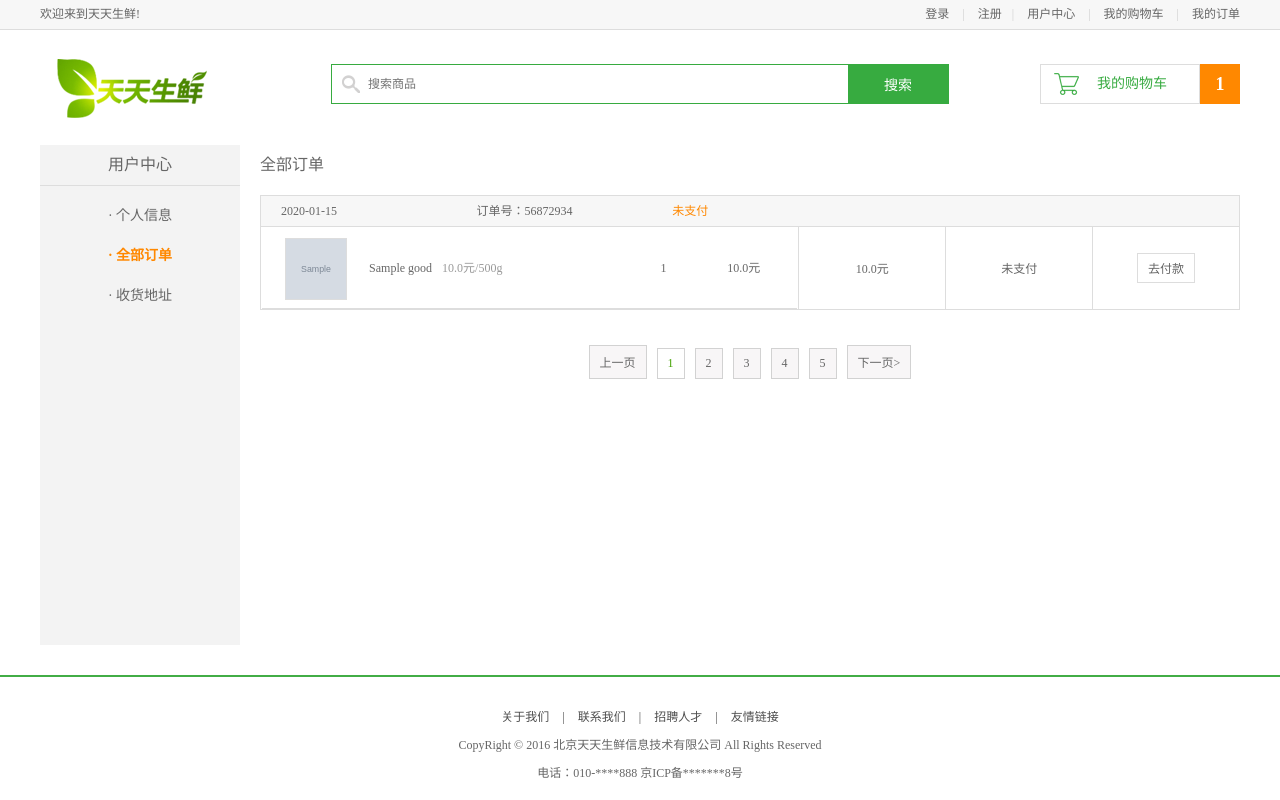
After one commit to OrdinaryClover/Qshop, a Django app: template Buyer/templates/buyer/user_center_order.html in a window 1280 px wide. The commit adds this page. Run offline with Django 3.2, Linux system fonts and the light colour scheme; the template is opened without the code that fills it: values that come from a table or form of the project are taken from there, others are empty; tables that the repository leaves empty hold one stand-in row (values such as "Sample post"); grey boxes marked "Sample" are stand-in pictures; parts of the project's set-up code (start-up, migrations or seed data) failed here and were passed over.

Commit message:
3.5完结版
Signed-off-by: wu <1975964827@qq.com>

```diff
--- a/Buyer/templates/buyer/base.html
+++ b/Buyer/templates/buyer/base.html
@@ -39,7 +39,7 @@
 					<span>|</span>
 					<a href="/buyer/cart/">我的购物车</a>
 					<span>|</span>
-					<a href="user_center_order.html">我的订单</a>
+					<a href="/buyer/user_center_order/">我的订单</a>
 				</div>
 			</div>
 		</div>
@@ -78,22 +78,22 @@
 	</div>
 {% block script %}
     	<script type="text/javascript" src="/static/buyer/js/slide.js"></script>
-	<script type="text/javascript">
-		//BCSlideshow('focuspic');
-		var oFruit = document.getElementById('fruit_more');
-		var oShownum = document.getElementById('show_count');
-
-		var hasorder = localStorage.getItem('order_finish');
-
-		if(hasorder)
-		{
-			oShownum.innerHTML = '2';
-		}
-
-		oFruit.onclick = function(){
-			window.location.href = 'list.html';
-		}
-	</script>
+{#	    <script type="text/javascript">#}
+{#		//BCSlideshow('focuspic');#}
+{#		var oFruit = document.getElementById('fruit_more');#}
+{#		var oShownum = document.getElementById('show_count');#}
+{##}
+{#		var hasorder = localStorage.getItem('order_finish');#}
+{##}
+{#		if(hasorder)#}
+{#		{#}
+{#			oShownum.innerHTML = '2';#}
+{#		}#}
+{##}
+{#		oFruit.onclick = function(){#}
+{#			window.location.href = 'list.html';#}
+{#		}#}
+{#	</script>#}
 {% endblock %}
 </body>
 </html>
--- /dev/null
+++ b/Buyer/templates/buyer/user_center_order.html
@@ -0,0 +1,60 @@
+{% extends "buyer/base.html" %}
+{% block title %}
+    订单详情
+{% endblock %}
+{% block content %}
+    	<div class="main_con clearfix">
+		<div class="left_menu_con clearfix">
+			<h3>用户中心</h3>
+			<ul>
+				<li><a href="user_center_info.html">· 个人信息</a></li>
+				<li><a href="user_center_order.html" class="active">· 全部订单</a></li>
+				<li><a href="user_center_site.html">· 收货地址</a></li>
+			</ul>
+		</div>
+		<div class="right_content clearfix">
+				<h3 class="common_title2">全部订单</h3>
+                {% for payorderone in payorder_all %}
+				<ul class="order_list_th w978 clearfix">
+					<li class="col01">{{ payorderone.order_date |date:"Y-m-d" }}</li>
+					<li class="col02">订单号：56872934</li>
+					<li class="col02 stress">{{ payorderone.get_order_status_display }}</li>
+				</ul>
+				<table class="order_list_table w980">
+					<tbody>
+						<tr>
+							<td width="55%">
+                                {% for payinfo_one in payorderone.orderinofo_set.all %}
+								<ul class="order_goods_list clearfix">
+									<li class="col01"><img src="/static/{{ payinfo_one.goods.goods_picture }}"></li>
+									<li class="col02">{{ payinfo_one.goods.goods_name }}<em>{{ payinfo_one.goods_price }}元/500g</em></li>
+									<li class="col03">{{ payinfo_one.goods_count }}</li>
+									<li class="col04">{{ payinfo_one.goods_total_price }}元</li>
+								</ul>
+                                    {% endfor %}
+							</td>
+							<td width="15%">{{ payorderone.order_total }}元</td>
+							<td width="15%">{{ payorderone.get_order_status_display }}</td>
+							<td width="15%">
+                                {% if payorderone.order_status == 1 %}
+                                    <a href="#" class="oper_btn">去付款</a>
+                                {% else %}
+                                    <a href="#" class="oper_btn">查看物流</a>
+                                {% endif %}
+                            </td>
+						</tr>
+					</tbody>
+				</table>
+                {% endfor %}
+				<div class="pagenation">
+					<a href="#">上一页</a>
+					<a href="#" class="active">1</a>
+					<a href="#">2</a>
+					<a href="#">3</a>
+					<a href="#">4</a>
+					<a href="#">5</a>
+					<a href="#">下一页></a>
+				</div>
+		</div>
+	</div>
+{% endblock %}
--- a/Buyer/urls.py
+++ b/Buyer/urls.py
@@ -8,5 +8,6 @@ urlpatterns = [
     path("add_cart/",add_cart),
     path("change_cart/",change_cart),
     path("cart_place_order/",cart_place_order),
+    path("user_center_order/",user_center_order),
 
 ]
```
Also changed, not shown: Buyer/views.py (+10 -0 lines), CeleryTask/tasks.py (+18 -0 lines), Qshop/celery.py (added, +17 -0 lines), Qshop/settings.py (+22 -0 lines), Seller/views.py (+11 -0 lines).
